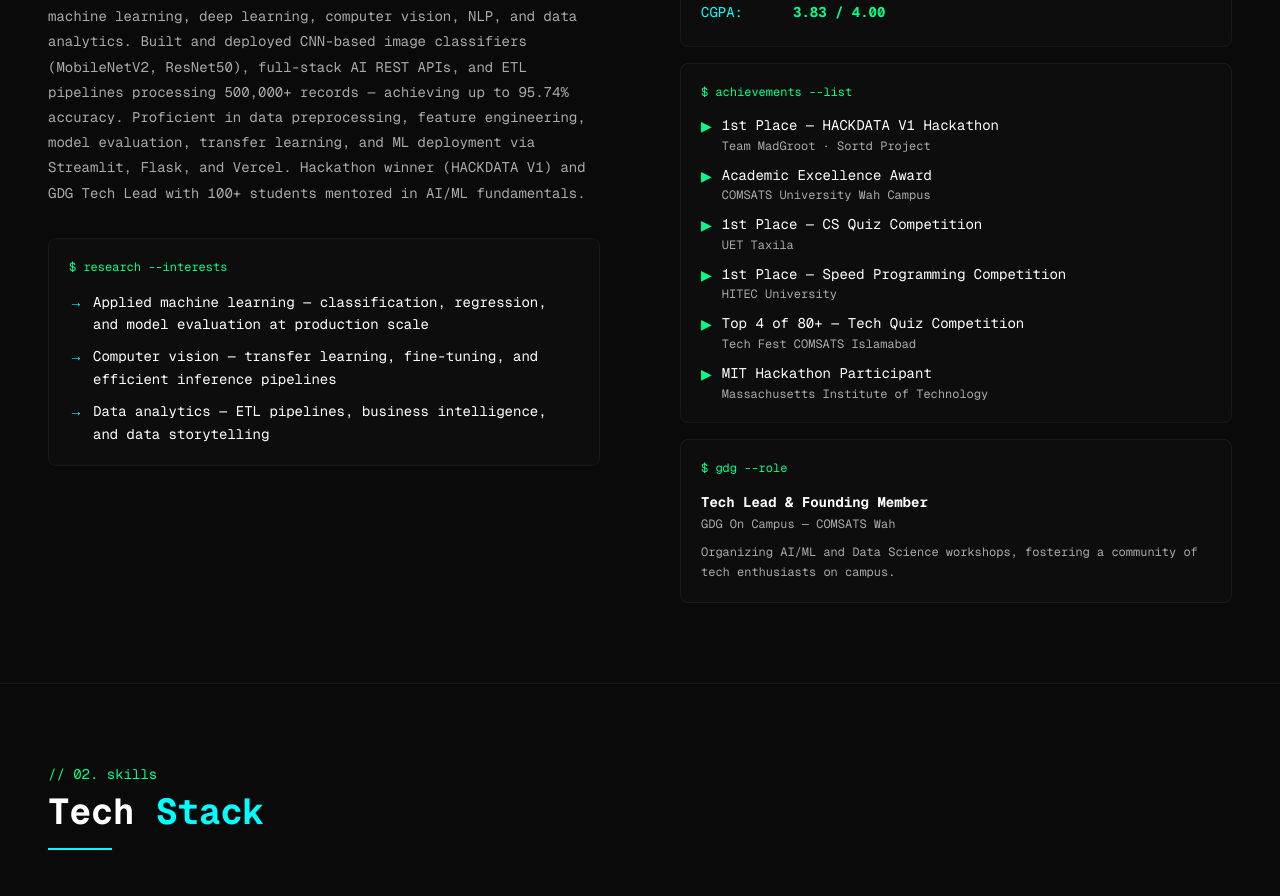
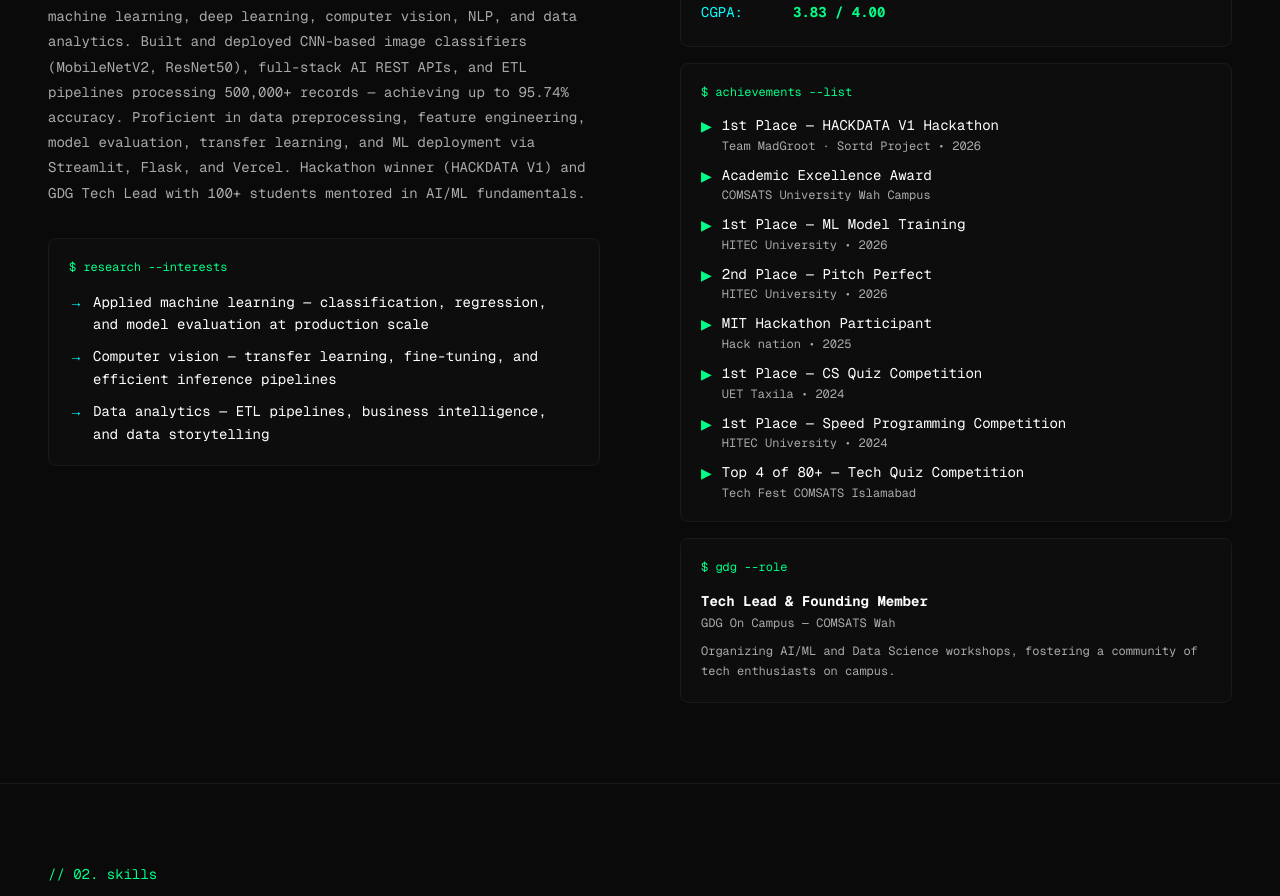
Before and after one commit to AdeelAsghar11/personal-portfolio, a Next.js app: page / in a window 1280 px wide. Shown: the part 1020-1916 px from the top of the page. Built offline with nearby package versions, Linux system fonts and the light colour scheme.

Commit message:
feat: verify, merge, and polish achievements with detailed descriptions

```diff
--- a/components/Achievements.tsx
+++ b/components/Achievements.tsx
@@ -4,50 +4,74 @@ import achievements from "@/data/achievements.json";
 
 export default function Achievements() {
   return (
-    <section id="achievements" className="py-24 px-6">
-      <div className="max-w-6xl mx-auto">
-        <div className="mb-12">
-          <p className="font-mono text-sm text-[#00FF88] mb-2">// 06. achievements</p>
-          <h2 className="text-3xl md:text-4xl font-bold font-mono text-white">
-            Achieve<span className="text-[#00FFFF]">ments</span>
+    <section id="achievements">
+      <div className="w-full px-12 py-20">
+        <div style={{ marginBottom: "48px" }}>
+          <p className="font-mono text-sm" style={{ color: "var(--accent-green)", marginBottom: "8px" }}>
+            // 03. achievements
+          </p>
+          <h2
+            className="font-mono font-bold text-3xl md:text-4xl"
+            style={{ color: "var(--text-primary)" }}
+          >
+            Honors & <span style={{ color: "var(--accent-cyan)" }}>Achievements</span>
           </h2>
-          <div className="w-16 h-0.5 bg-[#00FFFF] mt-4" />
+          <div style={{ width: "64px", height: "2px", background: "var(--accent-cyan)", marginTop: "16px" }} />
         </div>
 
-        <div className="grid sm:grid-cols-2 lg:grid-cols-3 gap-4">
+        <div
+          style={{
+            display: "grid",
+            gridTemplateColumns: "repeat(auto-fit, minmax(320px, 1fr))",
+            gap: "20px"
+          }}
+        >
           {achievements.map((item, idx) => (
             <div
               key={idx}
-              className="flex items-start gap-4 rounded p-5 transition-colors"
               style={{
-                border: "1px solid rgba(255,255,255,0.06)",
-                background: "rgba(255,255,255,0.02)",
+                background: "var(--bg-secondary)",
+                border: "1px solid var(--border-color)",
+                borderRadius: "8px",
+                padding: "24px",
+                display: "flex",
+                gap: "16px",
+                alignItems: "flex-start",
+                transition: "all 0.2s ease"
               }}
               onMouseEnter={(e) => {
-                (e.currentTarget as HTMLElement).style.borderColor =
-                  "rgba(0,255,136,0.25)";
-                (e.currentTarget as HTMLElement).style.background =
-                  "rgba(0,255,136,0.03)";
+                (e.currentTarget as HTMLElement).style.borderColor = "rgba(0, 255, 136, 0.25)";
+                (e.currentTarget as HTMLElement).style.background = "rgba(0, 255, 136, 0.02)";
               }}
               onMouseLeave={(e) => {
-                (e.currentTarget as HTMLElement).style.borderColor =
-                  "rgba(255,255,255,0.06)";
-                (e.currentTarget as HTMLElement).style.background =
-                  "rgba(255,255,255,0.02)";
+                (e.currentTarget as HTMLElement).style.borderColor = "var(--border-color)";
+                (e.currentTarget as HTMLElement).style.background = "var(--bg-secondary)";
               }}
             >
-              <span
-                className="text-lg flex-shrink-0 mt-0.5"
-                role="img"
-                aria-label="trophy"
-              >
+              <span style={{ fontSize: "20px", flexShrink: 0, marginTop: "2px" }} role="img" aria-label="trophy">
                 🏆
               </span>
               <div>
-                <p className="text-white font-mono text-sm font-bold leading-5">
+                <h3
+                  className="font-mono font-bold text-sm"
+                  style={{ color: "var(--text-primary)", lineHeight: 1.5 }}
+                >
                   {item.title}
+                </h3>
+                <p
+                  className="font-mono text-xs font-semibold"
+                  style={{ color: "var(--accent-cyan)", marginTop: "4px" }}
+                >
+                  {item.org}
                 </p>
-                <p className="text-slate-500 font-mono text-xs mt-1">{item.org}</p>
+                {item.desc && (
+                  <p
+                    className="font-mono text-xs"
+                    style={{ color: "var(--text-secondary)", marginTop: "10px", lineHeight: 1.6 }}
+                  >
+                    {item.desc}
+                  </p>
+                )}
               </div>
             </div>
           ))}
--- a/data/achievements.json
+++ b/data/achievements.json
@@ -1,8 +1,42 @@
 [
-  { "title": "1st Place — HACKDATA V1 Hackathon", "org": "Team MadGroot · Sortd Project" },
-  { "title": "Academic Excellence Award", "org": "COMSATS University Wah Campus" },
-  { "title": "1st Place — CS Quiz Competition", "org": "UET Taxila" },
-  { "title": "1st Place — Speed Programming Competition", "org": "HITEC University" },
-  { "title": "Top 4 of 80+ — Tech Quiz Competition", "org": "Tech Fest COMSATS Islamabad" },
-  { "title": "MIT Hackathon Participant", "org": "Massachusetts Institute of Technology" }
+  {
+    "title": "1st Place — HACKDATA V1 Hackathon",
+    "org": "Team MadGroot · Sortd Project • 2026",
+    "desc": "Led core development for the Sortd Project, engineering high-performance automated solutions to claim the top place in a competitive multi-team hackathon."
+  },
+  {
+    "title": "Academic Excellence Award",
+    "org": "COMSATS University Wah Campus",
+    "desc": "Recognized for outstanding academic achievement, maintaining a top-tier CGPA of 3.83/4.00 within the BS Artificial Intelligence program."
+  },
+  {
+    "title": "1st Place — ML Model Training",
+    "org": "HITEC University • 2026",
+    "desc": "Engineered and optimized high-accuracy predictive ML models under strict speed and resource constraints, securing top model accuracy."
+  },
+  {
+    "title": "2nd Place — Pitch Perfect",
+    "org": "HITEC University • 2026",
+    "desc": "Delivered a high-impact pitch for the Sortd Project, presenting product and architecture designs to a full hall and judging panel to secure 2nd place."
+  },
+  {
+    "title": "MIT Hackathon Participant",
+    "org": "Hack nation • 2025",
+    "desc": "Collaborated in a high-velocity global environment to conceptualize and deploy functional open-source AI prototypes."
+  },
+  {
+    "title": "1st Place — CS Quiz Competition",
+    "org": "UET Taxila • 2024",
+    "desc": "Ranked first place in a high-intensity, multi-round technical tournament testing deep knowledge in computer science theory and algorithms."
+  },
+  {
+    "title": "1st Place — Speed Programming Competition",
+    "org": "HITEC University • 2024",
+    "desc": "Engineered highly optimized and accurate solutions under tight time controls, beating out local university chapters."
+  },
+  {
+    "title": "Top 4 of 80+ — Tech Quiz Competition",
+    "org": "Tech Fest COMSATS Islamabad",
+    "desc": "Secured a top 4 position among 80+ competing teams, demonstrating broad and deep technical competencies in computer science topics."
+  }
 ]
```
